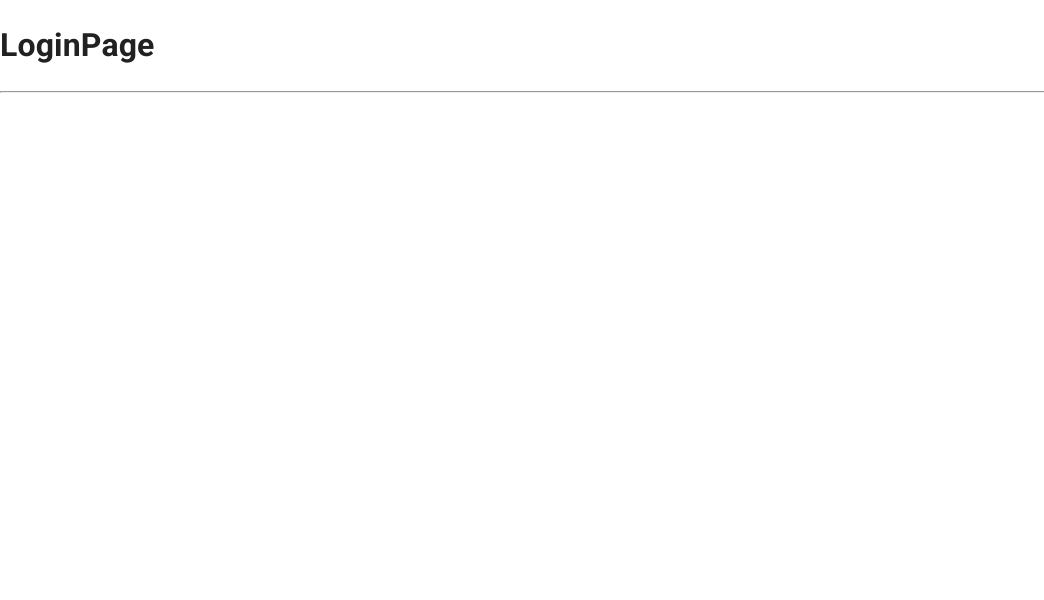
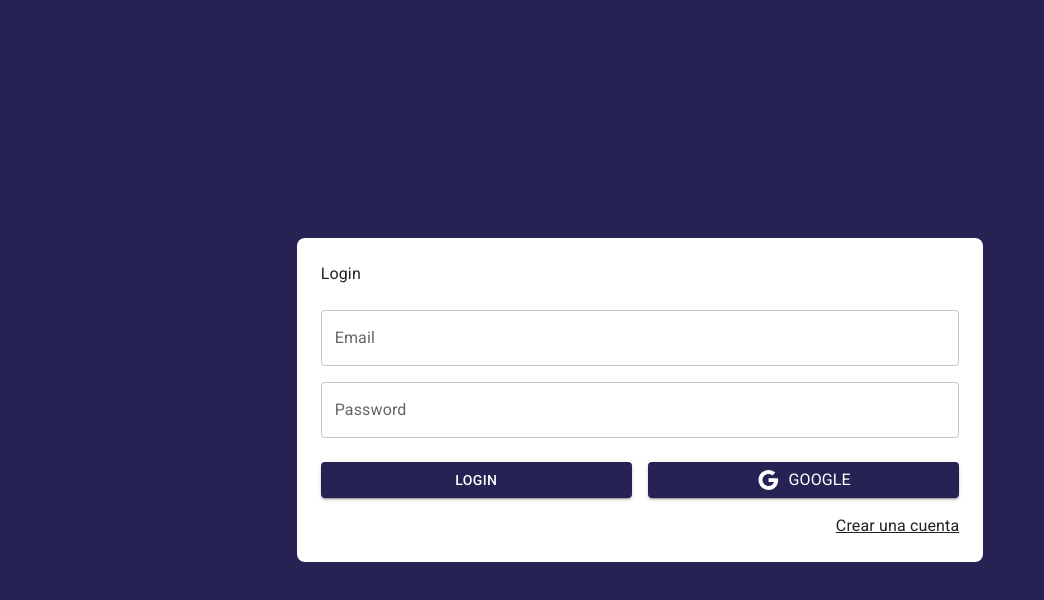
Before and after one commit to EdsonJSF/react-journal-app, a React (Vite) app: page /auth/login in a window 1280 px wide. Shown: the top 600 px of the page, without its empty margins (0-1044 px from the left). Built offline with nearby package versions, Linux system fonts and the light colour scheme.

Commit message:
Feat: LoginPage Layout

```diff
--- a/src/auth/pages/LoginPage.jsx
+++ b/src/auth/pages/LoginPage.jsx
@@ -1,8 +1,69 @@
+import { Link as RouterLink } from "react-router-dom";
+import { Button, Grid, Typography, TextField, Link } from "@mui/material";
+import { Google } from "@mui/icons-material";
+
 export const LoginPage = () => {
   return (
-    <>
-      <h1>LoginPage</h1>
-      <hr />
-    </>
+    <Grid
+      container
+      spacing={0}
+      direction="column"
+      alignItems="center"
+      justifyContent="center"
+      sx={{ minHeight: "100vh", backgroundColor: "primary.main", padding: 4 }}
+    >
+      <Grid
+        item
+        className="box-shadow"
+        xs={3}
+        sx={{ backgroundColor: "white", padding: 3, borderRadius: 2 }}
+      >
+        <Typography component="h5" sx={{ mb: 1 }}>
+          Login
+        </Typography>
+
+        <form>
+          <Grid container>
+            <Grid item xs={12} sx={{ mt: 2 }}>
+              <TextField
+                label="Email"
+                type="email"
+                placeholder="example@web.com"
+                fullWidth
+              />
+            </Grid>
+
+            <Grid item xs={12} sx={{ mt: 2 }}>
+              <TextField
+                label="Password"
+                type="password"
+                placeholder="password"
+                fullWidth
+              />
+            </Grid>
+
+            <Grid container spacing={2} sx={{ mt: 1, mb: 2 }}>
+              <Grid item xs={12} sm={6}>
+                <Button variant="contained" fullWidth>
+                  login
+                </Button>
+              </Grid>
+              <Grid item xs={12} sm={6}>
+                <Button variant="contained" fullWidth>
+                  <Google />
+                  <Typography sx={{ ml: 1 }}>Google</Typography>
+                </Button>
+              </Grid>
+            </Grid>
+          </Grid>
+
+          <Grid container direction="row" justifyContent="end">
+            <Link component={RouterLink} color="inherit" to="/auth/register">
+              Crear una cuenta
+            </Link>
+          </Grid>
+        </form>
+      </Grid>
+    </Grid>
   );
 };
--- a/src/main.css
+++ b/src/main.css
@@ -0,0 +1,3 @@
+.box.shadow {
+  box-shadow: 0px 5px 5px rgba(0, 0, 0, 0.2);
+}
```
